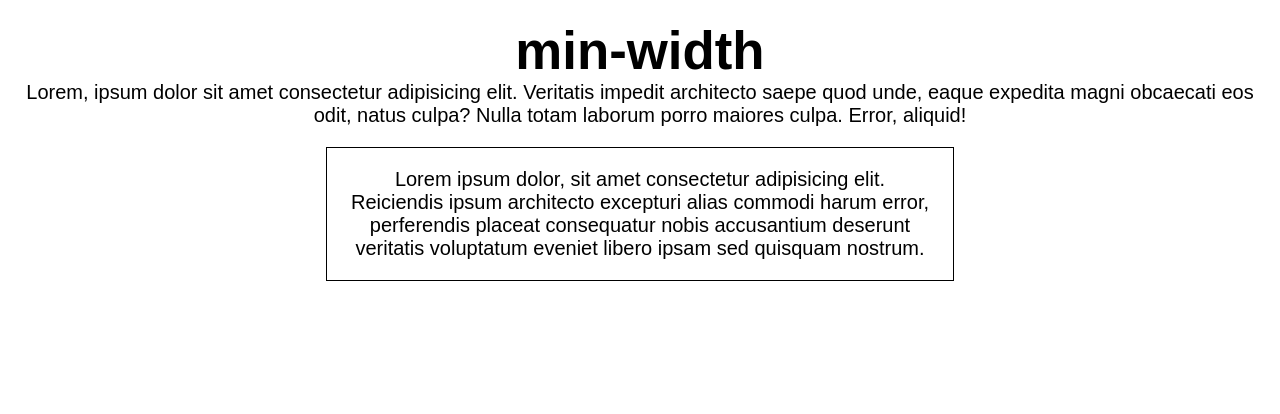
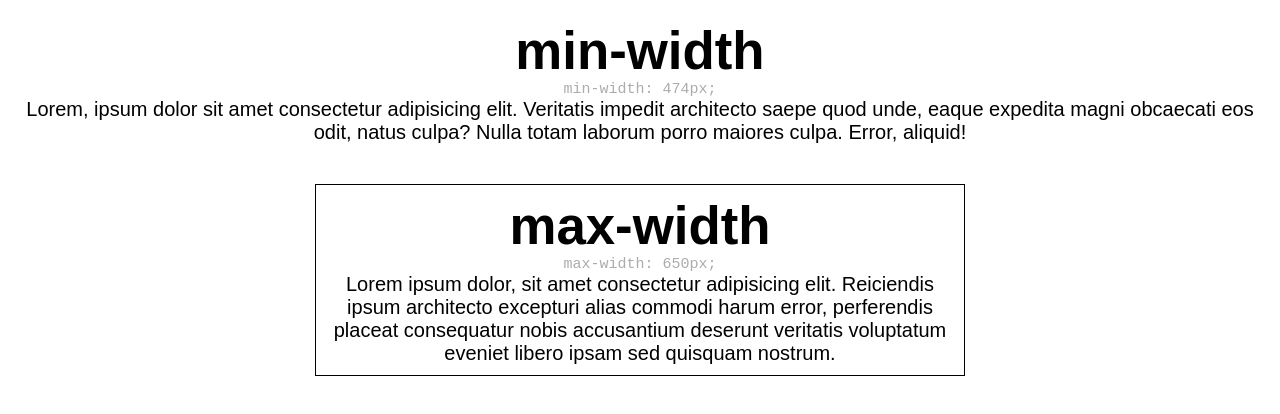
Before and after one commit to danielsilveira-dev/minwidth, a plain HTML site: page index.html in a window 1280 px wide. Drawn offline with Linux system fonts and the light colour scheme.

Commit message:
learn css min-width and max-width

```diff
--- a/index.html
+++ b/index.html
@@ -10,12 +10,15 @@
     <div class="page">
         <header>
             <h1>min-width</h1>
+            <span>min-width: 474px;</span>
             <p>
                 Lorem, ipsum dolor sit amet consectetur adipisicing elit. Veritatis impedit architecto saepe quod unde, eaque expedita magni obcaecati eos odit, natus culpa? Nulla totam laborum porro maiores culpa. Error, aliquid!
             </p>
         </header>
         <main>
             <section class="content">
+                <h2>max-width</h2>
+                <span>max-width: 650px;</span>
                 <p>
                     Lorem ipsum dolor, sit amet consectetur adipisicing elit. Reiciendis ipsum architecto excepturi alias commodi harum error, perferendis placeat consequatur nobis accusantium deserunt veritatis voluptatum eveniet libero ipsam sed quisquam nostrum.
                 </p>
--- a/style.css
+++ b/style.css
@@ -9,27 +9,41 @@
     font-size: 62.5%;
 }
 
-.page {
-    height: 100vh;
+header {
+    padding: 2rem;
+    text-align: center;
+
 }
-
-header {
-    width: 100%;
-    padding: 2rem;
-}
-header h1 {
+header h1, .content h2 {
     font-size: clamp(4rem, 4rem + 1vw, 6rem);
     text-align: center;
+}
+header p {
+    min-width: 474px;
+
 }
 header p, section p {
     font-size: clamp(1.6rem, 1.6rem + 1vw, 2rem);
     text-align: center;
 }
+
+main {
+    padding: 2rem;
+}
 .content {
-    width: clamp(500px, 50.0rem + 10vw, 700px);
+    max-width: 650px;
+    margin: 0 auto;
     border: 1px solid;
-    padding: 2rem;
-    margin:  0 auto;
+    padding: 1rem;
+    text-align: center;
+
+}
+span {
+    font-family: monospace;
+    font-size: clamp(1.2rem, 1.2rem + 1vw, 1.5rem);
+    color: rgb(172, 172, 172);
+
+    margin: 0 auto;
 }
 
 @media (max-width: 582px) {
```
